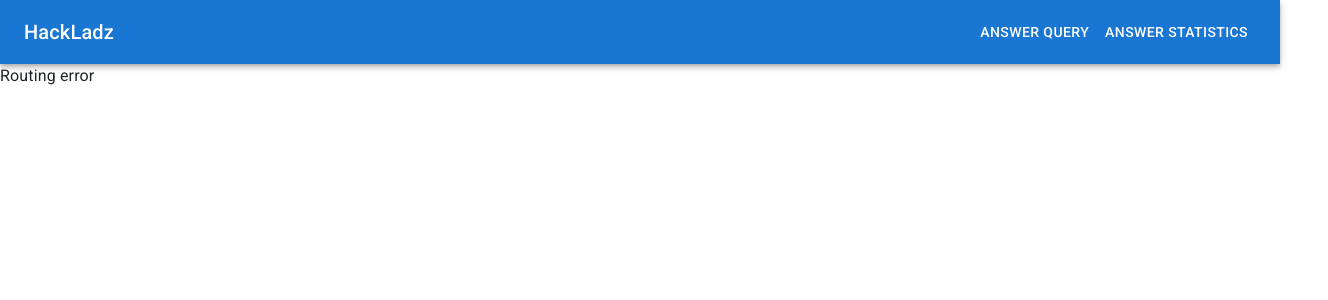
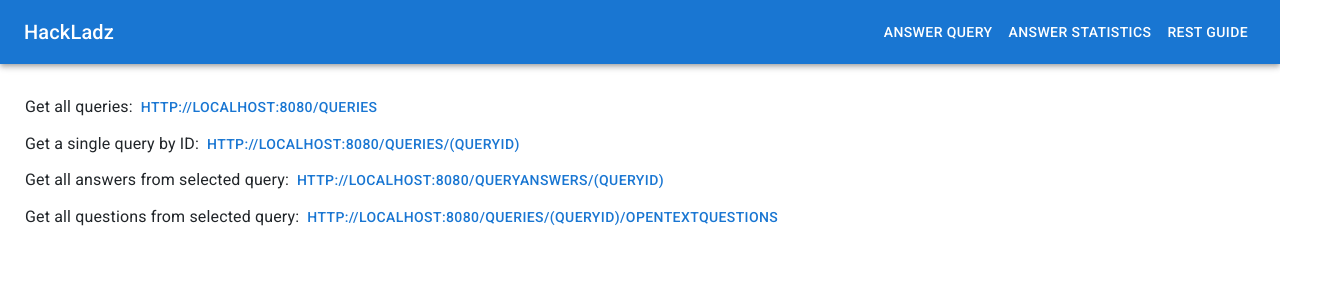
Before and after one commit to Kyselypalvelu-hh/kyselypalvelu-hh-frontend, a React (Create React App) app: page /restpage in a window 1280 px wide. Shown: the top 300 px of the page, 1328 px wide, since content can reach past the window. Built offline with nearby package versions, Linux system fonts and the light colour scheme.

Commit message:
added REST home page (guide for endpoints)

```diff
--- a/src/App.js
+++ b/src/App.js
@@ -6,6 +6,7 @@ import Navigation from "./components/Navigation";
 import { Typography } from "@mui/material";
 import ViewAnswersTab from "./components/ViewAnswerTab";
 import Test from "./components/Test";
+import { RestHomePage } from "./components/RestHomePage";
 
 function App() {
   return (
@@ -22,9 +23,10 @@ function App() {
               element={<ViewAnswersTab></ViewAnswersTab>}
             ></Route>
             <Route
-              path="/test"
-              element={<Test></Test>}
+              path="/restpage"
+              element={<RestHomePage></RestHomePage>}
             ></Route>
+            <Route path="/test" element={<Test></Test>}></Route>
             <Route
               path="*"
               element={<Typography>Routing error</Typography>}
--- a/src/components/Navigation.js
+++ b/src/components/Navigation.js
@@ -15,11 +15,12 @@ import Button from "@mui/material/Button";
 import { Link, Outlet } from "react-router-dom";
 
 const drawerWidth = 240;
-const navItems = ["Answer query", "Answer statistics", "Contact"];
+const navItems = ["Answer query", "Answer statistics", "Rest Guide"];
 
 function Navigation(props) {
   const { window } = props;
   const [mobileOpen, setMobileOpen] = useState(false);
+  const [tabNumber, setTabNumber] = useState(0);
 
   const handleDrawerToggle = () => {
     setMobileOpen(!mobileOpen);
@@ -71,17 +72,15 @@ function Navigation(props) {
               <Button sx={{ color: "#fff" }} component={Link} to="questionlist">
                 {navItems[0]}
               </Button>
-              <Button
-                sx={{ color: "#fff" }}
-                component={Link}
-                to="viewanswers"
-              >
+              <Button sx={{ color: "#fff" }} component={Link} to="viewanswers">
                 {navItems[1]}
+              </Button>
+              <Button sx={{ color: "#fff" }} component={Link} to="restpage">
+                {navItems[2]}
               </Button>
             </Box>
           </Toolbar>
         </AppBar>
-        <Toolbar />
         <Box component="nav">
           <Drawer
             container={container}
--- /dev/null
+++ b/src/components/RestHomePage.js
@@ -0,0 +1,39 @@
+import { Button, Typography } from "@mui/material";
+import { Box } from "@mui/system";
+import React from "react";
+
+export const RestHomePage = () => {
+  /* const [] */
+
+  return (
+    <Box sx={{ margin: "25px 0px 0px 25px" }}>
+      <Box sx={{ display: "flex", alignItems: "center" }}>
+        <Typography>Get all queries: </Typography>
+        <Button target="_blank" href="http://localhost:8080/queries">
+          http://localhost:8080/queries
+        </Button>
+      </Box>
+      <Box sx={{ display: "flex", alignItems: "center" }}>
+        <Typography>Get a single query by ID: </Typography>
+        <Button target="_blank" href="http://localhost:8080/queries/1">
+          http://localhost:8080/queries/(queryID)
+        </Button>
+      </Box>
+      <Box sx={{ display: "flex", alignItems: "center" }}>
+        <Typography>Get all answers from selected query: </Typography>
+        <Button target="_blank" href="http://localhost:8080/queryanswers/1">
+          http://localhost:8080/queryanswers/(queryID)
+        </Button>
+      </Box>
+      <Box sx={{ display: "flex", alignItems: "center" }}>
+        <Typography>Get all questions from selected query: </Typography>
+        <Button
+          target="_blank"
+          href="http://localhost:8080/queries/1/opentextquestions"
+        >
+          http://localhost:8080/queries/(queryID)/opentextquestions
+        </Button>
+      </Box>
+    </Box>
+  );
+};
```
